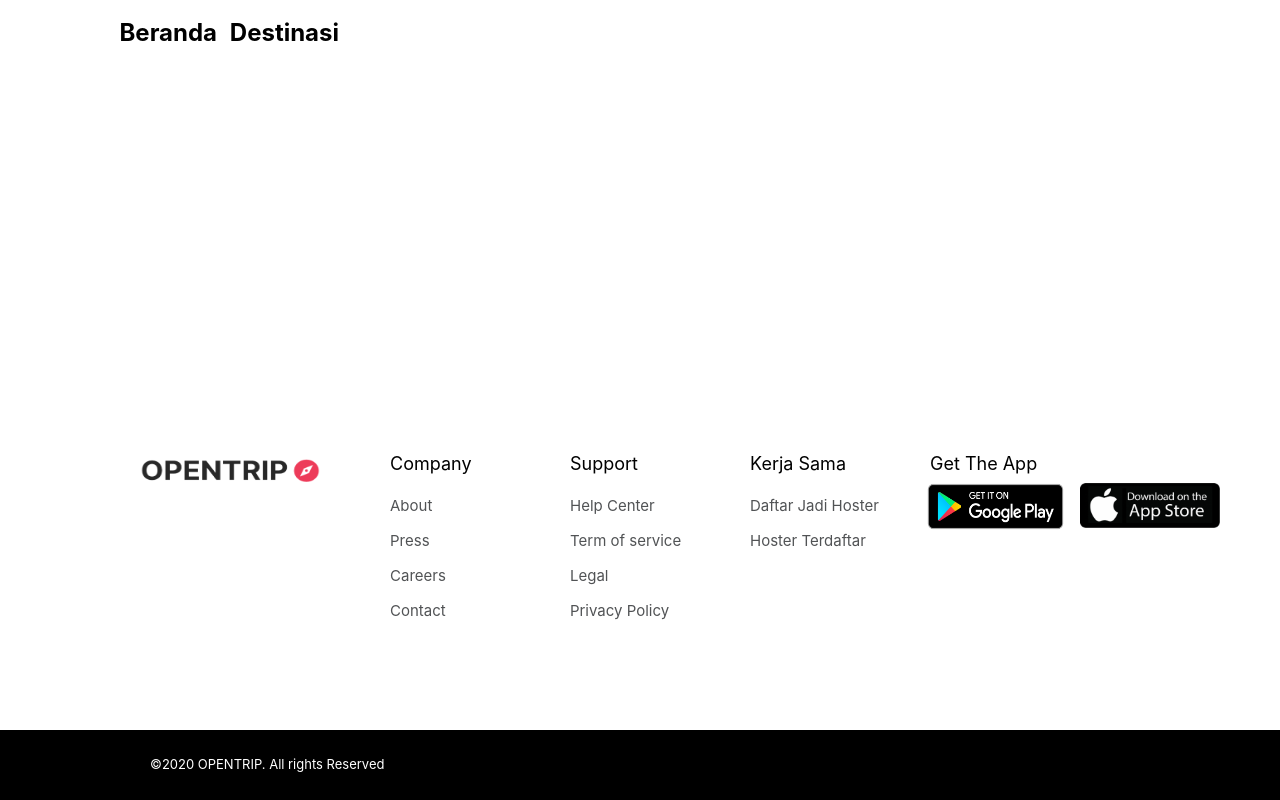
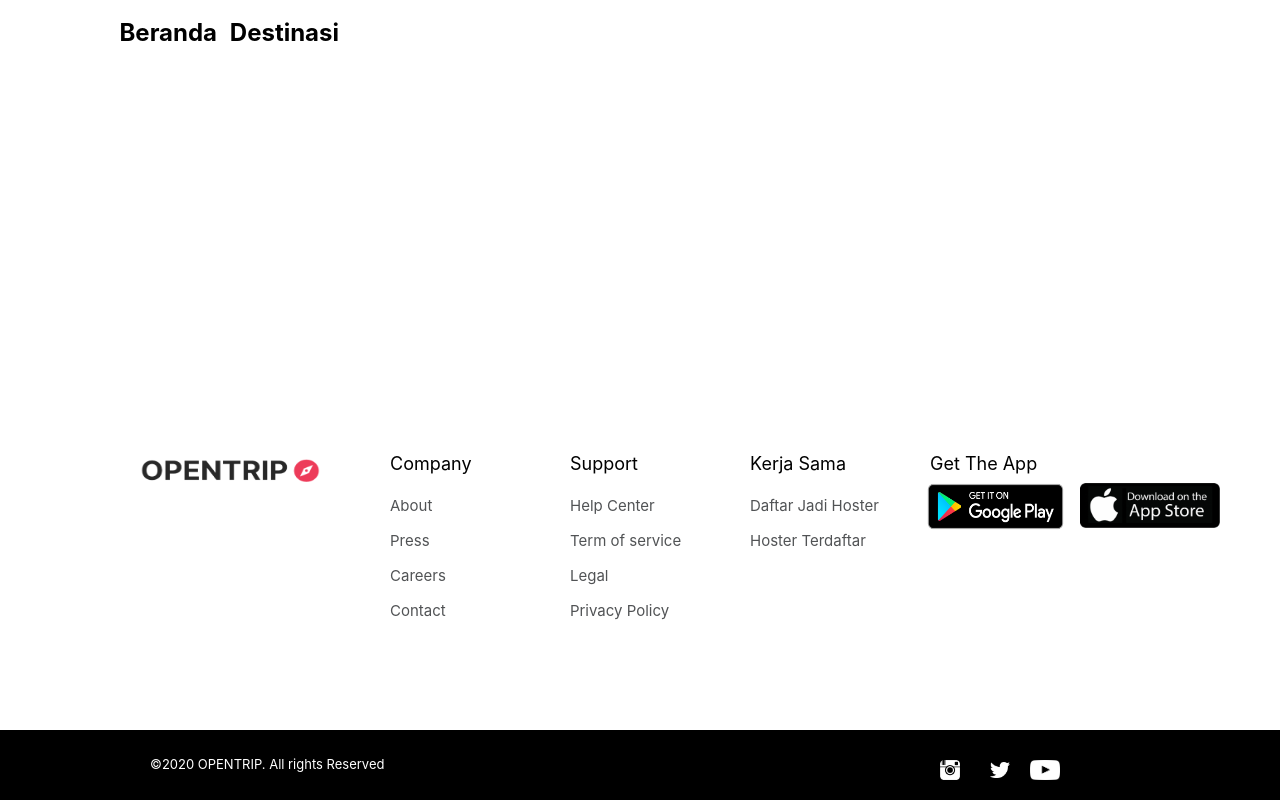
Before and after one commit to jedidiahmarada/opentrip, a React (Create React App) app: page / in a window 1280 px wide. Built offline with nearby package versions, Linux system fonts and the light colour scheme.

Commit message:
footer done + sosmed

```diff
--- a/src/components/layouts/Footer.js
+++ b/src/components/layouts/Footer.js
@@ -3,7 +3,9 @@ import { MDBCol, MDBContainer, MDBRow, MDBFooter } from "mdbreact";
 import logo from "../assets/picture/logo.png";
 import logoplaystore from "../assets/picture/playstore.png";
 import logoappstore from "../assets/picture/applestore.png";
-
+import instagram from "../assets/picture/instagram.png";
+import twitter from "../assets/picture/tweet.png";
+import youtube from "../assets/picture/youtube.png";
 import "../styles/Footer.css";
 
 const Footer = () => {
@@ -72,7 +74,10 @@ const Footer = () => {
           </MDBCol>
         </MDBRow>
       </MDBContainer>
-      <div class="copyright">©2020 OPENTRIP. All rights Reserved</div>
+      <div className="copyright">©2020 OPENTRIP. All rights Reserved</div>
+      <img className="instagram" src={instagram} alt="instagram" />
+      <img className="twitter" src={twitter} alt="twitter" />
+      <img className="youtube" src={youtube} alt="youtube" />
     </MDBFooter>
   );
 };
--- a/src/components/styles/Footer.css
+++ b/src/components/styles/Footer.css
@@ -157,3 +157,27 @@
   font-size: 13px;
   color: white;
 }
+
+.instagram {
+  position: absolute;
+  right: 320px;
+  bottom: 20px;
+  width: 20px;
+  height: 20px;
+}
+
+.twitter {
+  position: absolute;
+  right: 270px;
+  bottom: 20px;
+  width: 20px;
+  height: 20px;
+}
+
+.youtube {
+  position: absolute;
+  right: 220px;
+  bottom: 20px;
+  width: 30px;
+  height: 20px;
+}
```
Also changed, not shown: src/components/assets/picture/youtube.png (added).
